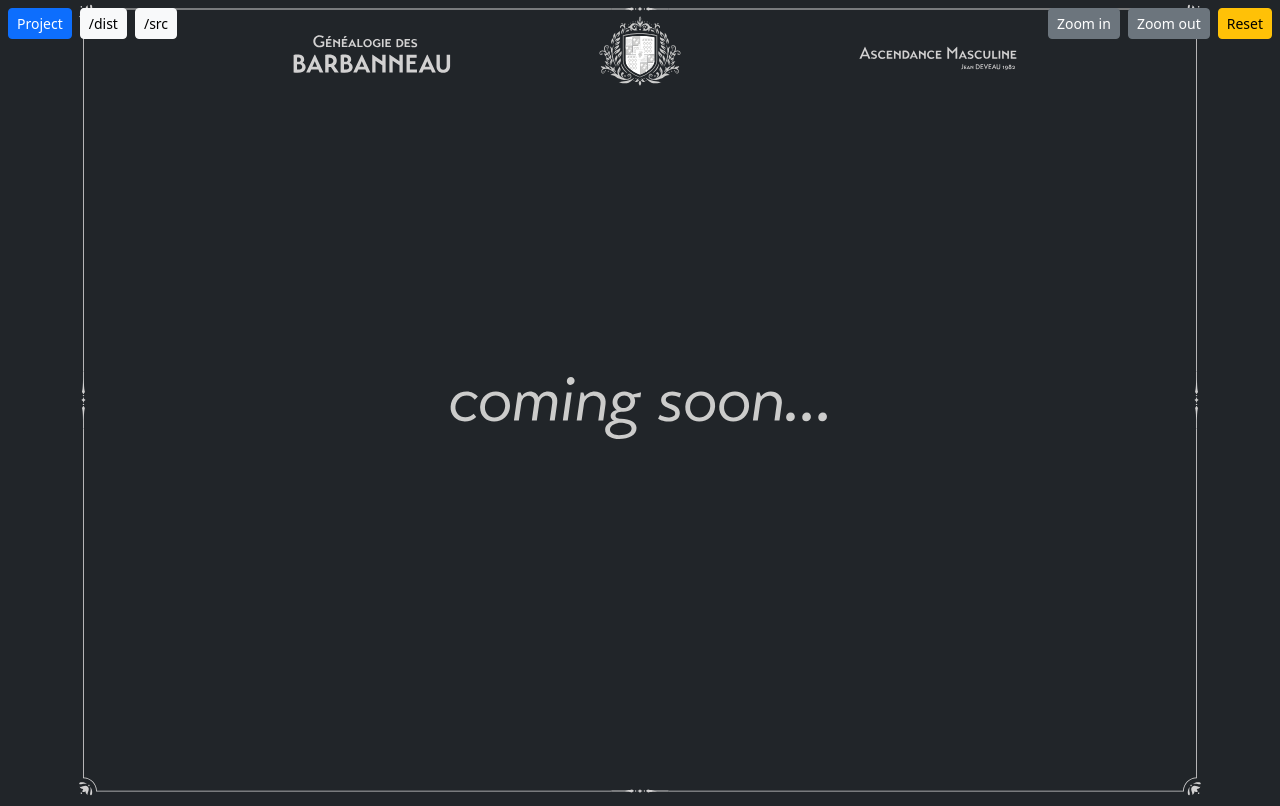
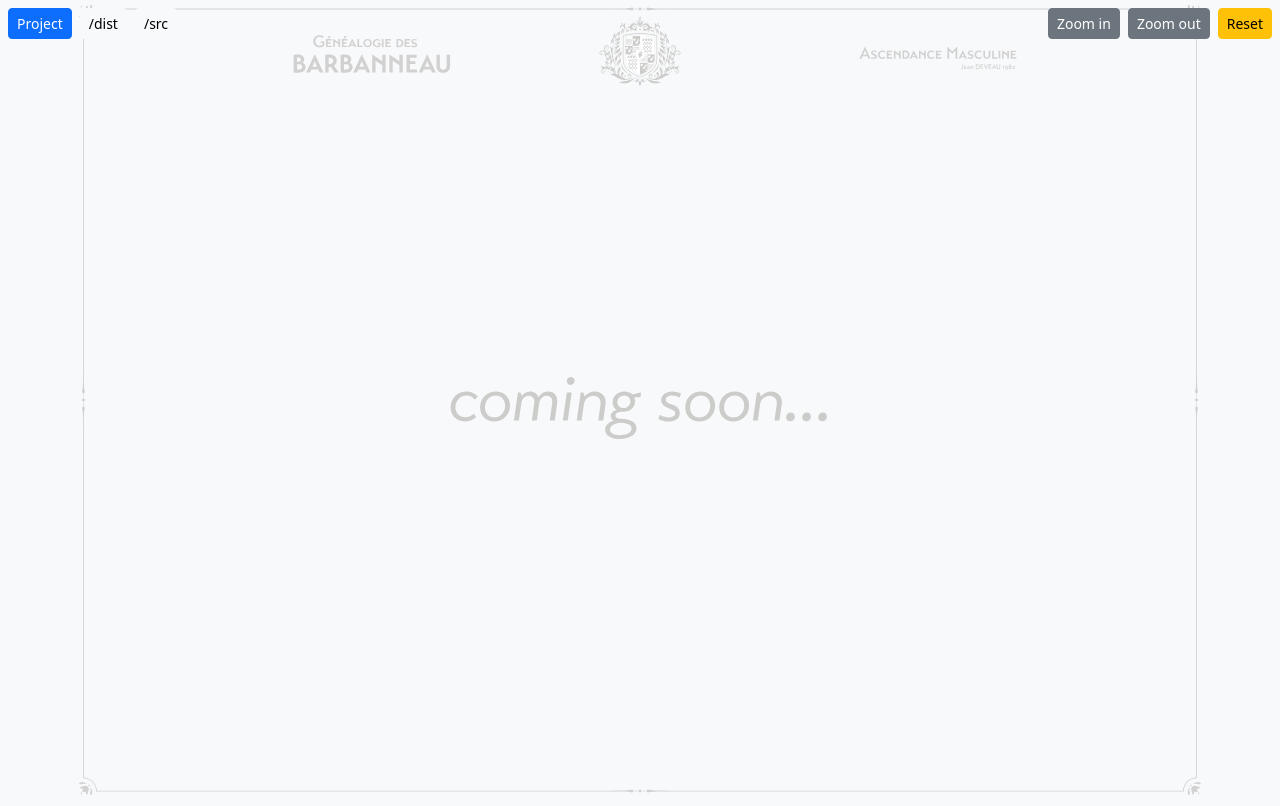
Before and after one commit to rodolphebarbanneau/family-tree, a website: page docs/index.html in a window 1280 px wide. Drawn offline with Linux system fonts and the light colour scheme; some packages are replaced by stand-ins of ours; a script that the page names is missing.

Commit message:
bg-light

```diff
--- a/docs/index.html
+++ b/docs/index.html
@@ -15,7 +15,7 @@
     <script type="module" src="js/svg-pan-zoom.min.js"></script>
   </head>
 
-  <body class="bg-dark">
+  <body class="bg-light">
     <div id="header" class="container-fluid m-0 p-0">
       <div class="row d-flex flex-nowrap m-2 p-0">
         <div class="col d-flex flex-row flex-wrap align-self-start justify-content-start m-0 p-0">
```
